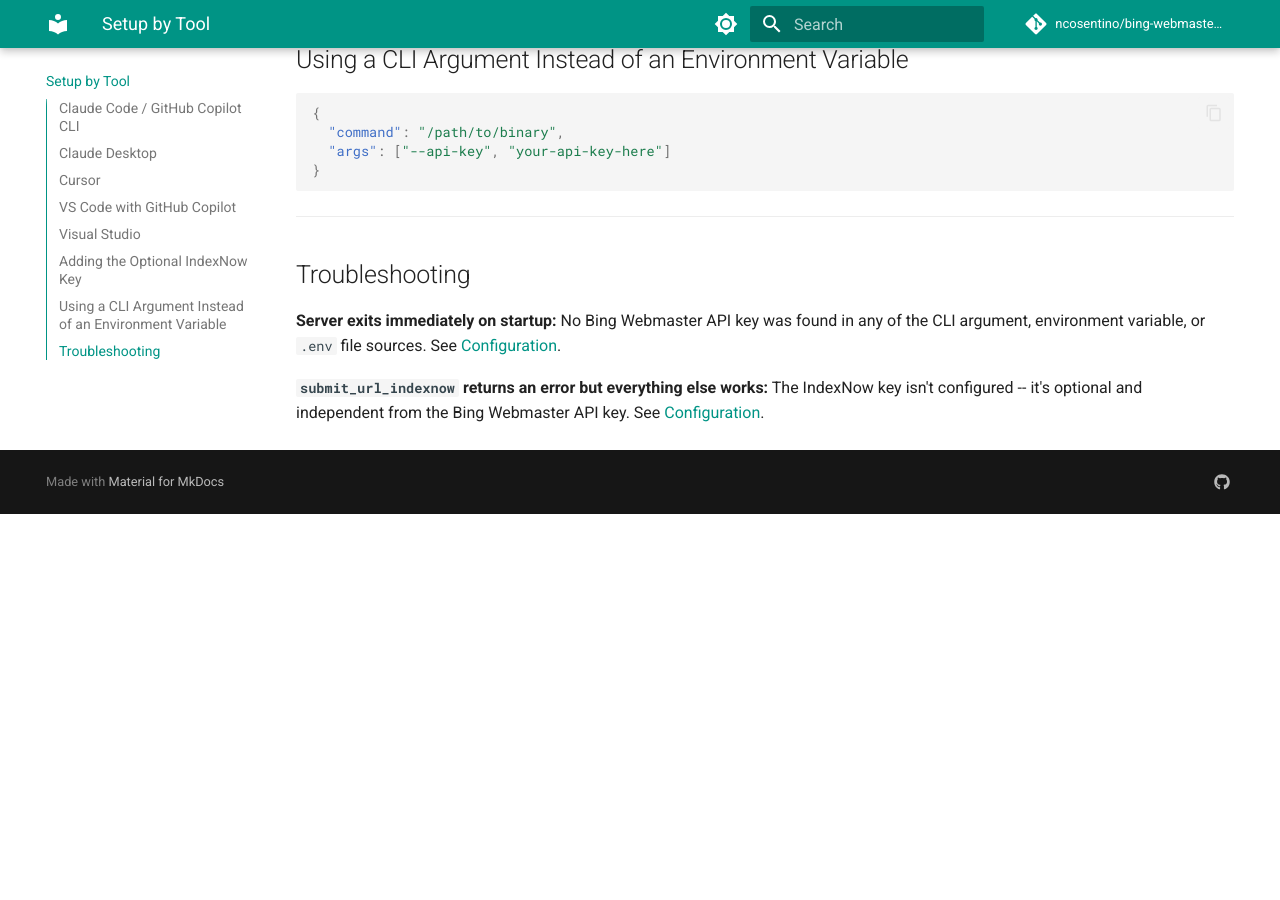
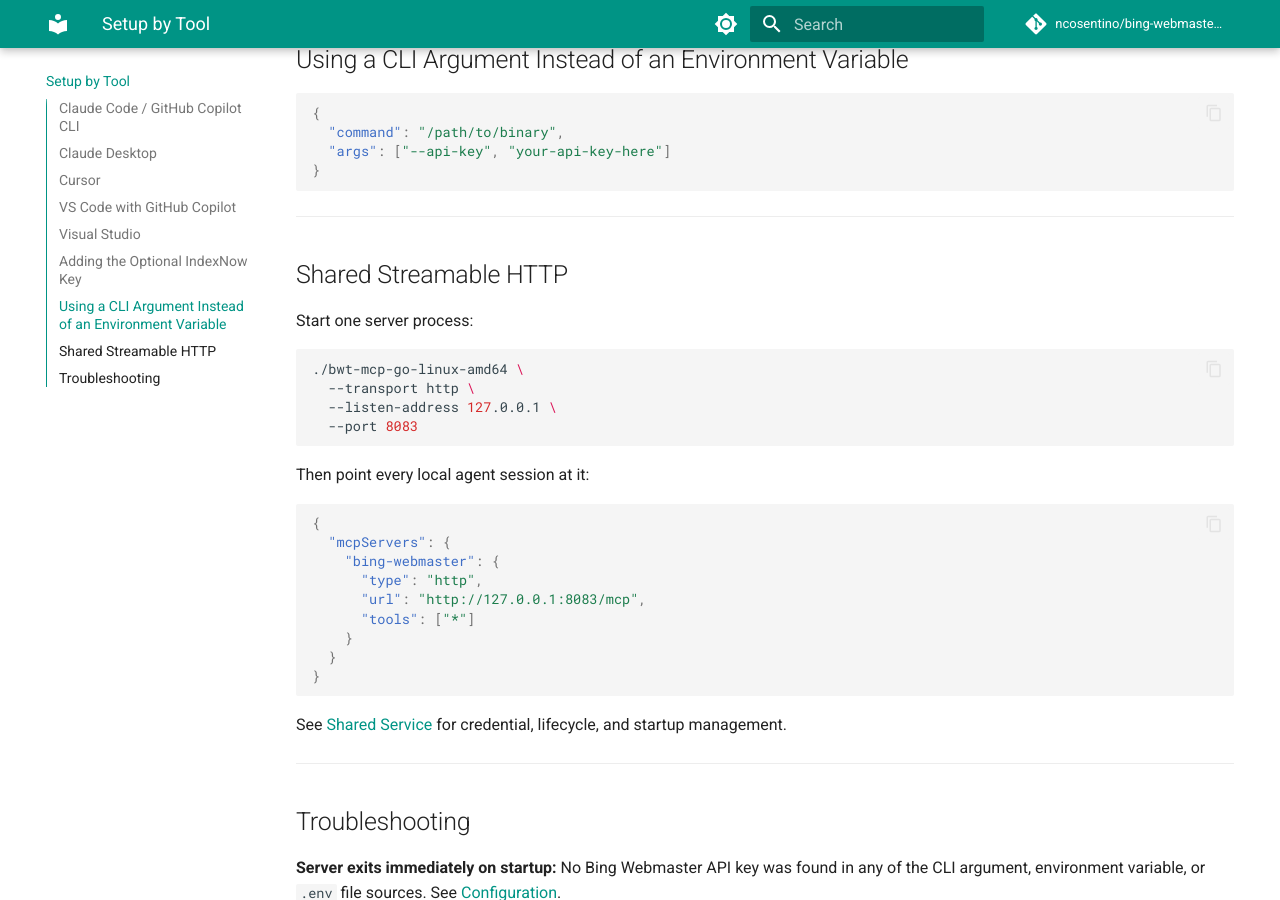
Before and after one commit to ncosentino/bing-webmaster-mcp, an MkDocs documentation site: the page built from docs/setup-by-tool.md, in a window 1280 px wide and 900 px high, scrolled down 2362 px. Built offline with MkDocs 1.6.1 and Material for MkDocs 9.7.7, drawn with Linux system fonts in a browser that asks for light colours; comment, search, counter and statistics services are not loaded; before the commit the page ends 2876 px from its top, so only the background shows below that.

Commit message:
docs: document shared Bing Webmaster hosting
Document cross-session Streamable HTTP, canonical lifecycle-manager reuse, security boundaries, and local service configuration.

Co-authored-by: Copilot <223556219+Copilot@users.noreply.github.com>

Copilot-Session: 7ab8aa06-7073-4aa5-9ce7-c1444e442c63

````diff
--- a/docs/setup-by-tool.md
+++ b/docs/setup-by-tool.md
@@ -127,6 +127,36 @@ the `submit_url_indexnow` tool:
 
 ---
 
+## Shared Streamable HTTP
+
+Start one server process:
+
+```bash
+./bwt-mcp-go-linux-amd64 \
+  --transport http \
+  --listen-address 127.0.0.1 \
+  --port 8083
+```
+
+Then point every local agent session at it:
+
+```json
+{
+  "mcpServers": {
+    "bing-webmaster": {
+      "type": "http",
+      "url": "http://127.0.0.1:8083/mcp",
+      "tools": ["*"]
+    }
+  }
+}
+```
+
+See [Shared Service](shared-service.md) for credential, lifecycle, and startup
+management.
+
+---
+
 ## Troubleshooting
 
 **Server exits immediately on startup:** No Bing Webmaster API key was found in any of the CLI
--- a/mkdocs.yml
+++ b/mkdocs.yml
@@ -112,6 +112,8 @@ nav:
       - remove_page_preview_block: tools/remove-page-preview-block.md
   - Setup by Tool: setup-by-tool.md
   - Configuration: configuration.md
+  - Transports: transports.md
+  - Shared Service: shared-service.md
   - Go vs C#: implementations.md
   - Building from Source: building.md
   - Troubleshooting: troubleshooting.md
````
Also changed, not shown: README.md (+37 -0 lines), docs/building.md (+17 -0 lines), docs/configuration.md (+19 -0 lines), docs/implementations.md (+8 -0 lines), docs/shared-service.md (added, +69 -0 lines), docs/transports.md (added, +73 -0 lines), docs/troubleshooting.md (+5 -0 lines).
